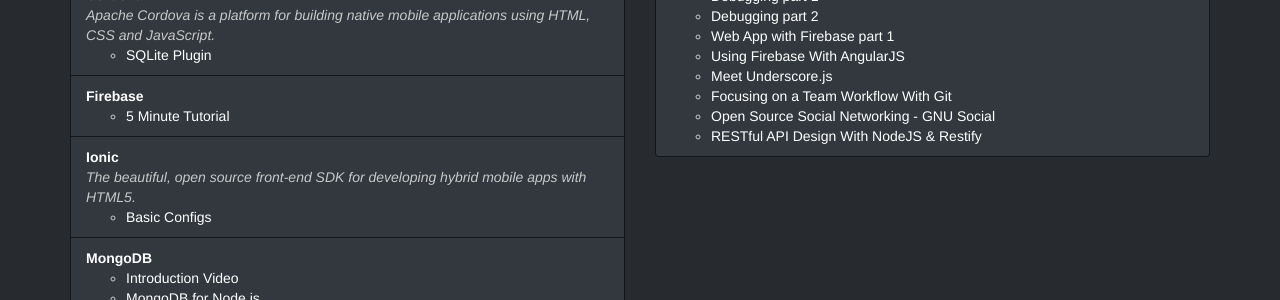
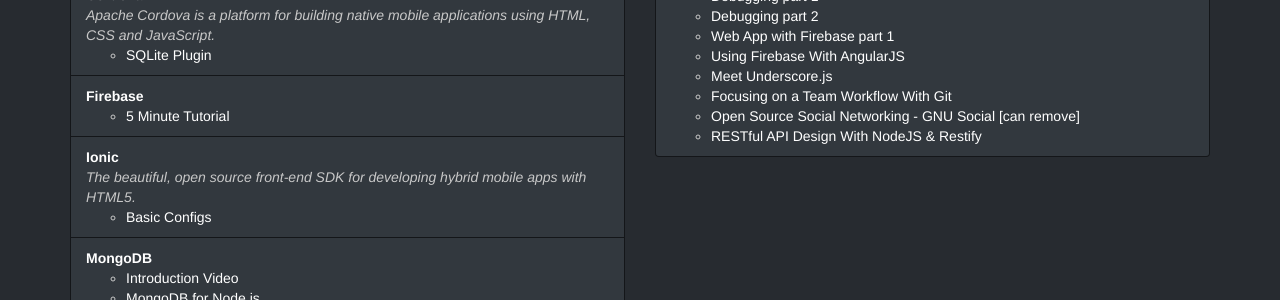
Before and after one commit to donvercety/donvercety.github.io, a Jekyll site: the page built from academy.html, in a window 1280 px wide. Shown: the part 419-719 px from the top of the page. Built offline with Jekyll 4.4.1, drawn with Linux system fonts in a browser that asks for light colours; nearby versions of some CDN libraries.

Commit message:
Update academy.yml

```diff
--- a/_data/academy.yml
+++ b/_data/academy.yml
@@ -114,8 +114,9 @@
     - name: "Focusing on a Team Workflow With Git"
       link: http://code.tutsplus.com/tutorials/focusing-on-a-team-workflow-with-git--cms-22514
 
-    - name: "Open Source Social Networking - GNU Social"
+    - name: "Open Source Social Networking - GNU Social [can remove]"
       link: http://code.tutsplus.com/tutorials/revisiting-open-source-social-networking-installing-gnu-social--cms-22456
+
     - name: "RESTful API Design With NodeJS & Restify"
       link: http://code.tutsplus.com/tutorials/restful-api-design-with-nodejs-restify--cms-22637
 
```
